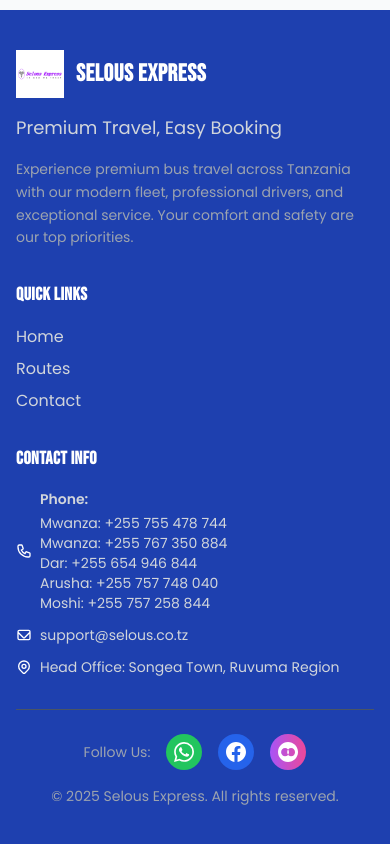
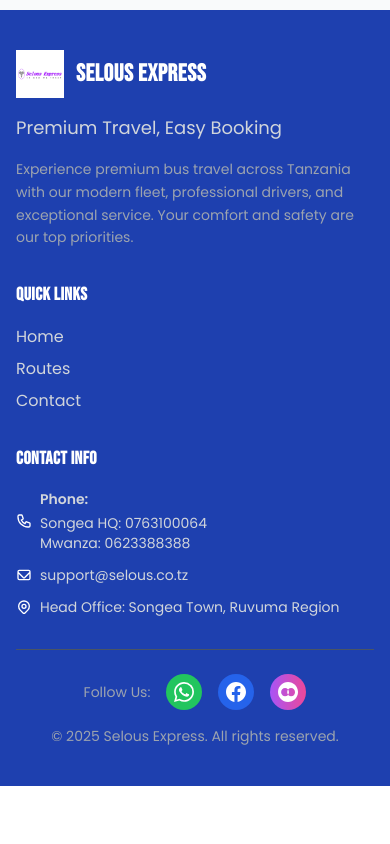
Before and after one commit to Dawinz/selous-express, a React (Create React App) app: page /book in a window 390 px wide. Shown: the part 2065-2909 px from the top of the page. After the commit the page ends 2851 px from the top, so only its background shows below. Built offline with nearby package versions, Linux system fonts and the light colour scheme.

Commit message:
Streamline footer contact info to show only key phone numbers: Songea HQ and Mwanza office

```diff
--- a/src/components/Footer.jsx
+++ b/src/components/Footer.jsx
@@ -67,11 +67,8 @@
                 </svg>
                 <div className="text-gray-300">
                   <div className="font-semibold mb-1">{t('phone')}:</div>
-                  <a href="tel:+255755478744" className="hover:text-white transition-colors duration-200 block">Mwanza: +255 755 478 744</a>
-                  <a href="tel:+255767350884" className="hover:text-white transition-colors duration-200 block">Mwanza: +255 767 350 884</a>
-                  <a href="tel:+255654946844" className="hover:text-white transition-colors duration-200 block">Dar: +255 654 946 844</a>
-                  <a href="tel:+255757748040" className="hover:text-white transition-colors duration-200 block">Arusha: +255 757 748 040</a>
-                  <a href="tel:+255757258844" className="hover:text-white transition-colors duration-200 block">Moshi: +255 757 258 844</a>
+                  <a href="tel:0763100064" className="hover:text-white transition-colors duration-200 block">Songea HQ: 0763100064</a>
+                  <a href="tel:0623388388" className="hover:text-white transition-colors duration-200 block">Mwanza: 0623388388</a>
                 </div>
               </div>
 
```
